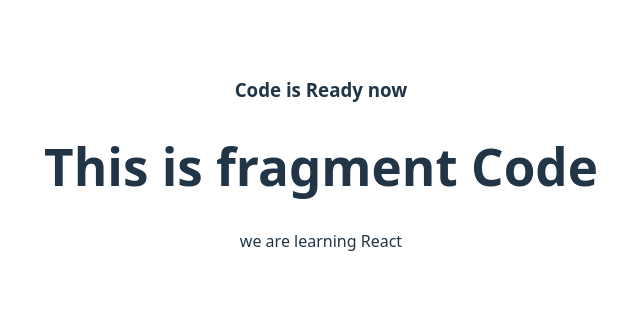
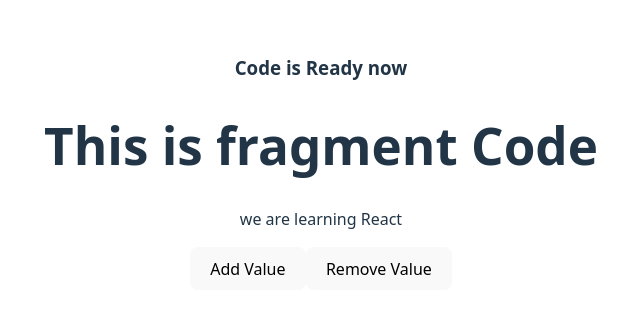
Before and after one commit to ahsan123-png/startUp, a React (Vite) app: page / in a window 1280 px wide. Shown: the part 237-550 px from the top of the page, without its empty margins (319-959 px from the left). Built offline with nearby package versions, Linux system fonts and the light colour scheme.

Commit message:
learn how to create and use compnoent

```diff
--- a/src/App.jsx
+++ b/src/App.jsx
@@ -12,8 +12,23 @@ function App() {
     <Hero/>
     <h1>This is fragment Code </h1>
     <p>we are learning React</p>
+    {/* use button component in main */}
+    <Button />
     </>
   )}
+
+  // Create button Component
+  function Button(){
+    return(
+    <>
+    <button>Add Value</button>
+    <button>Remove Value</button>
+    </>
+    )
+  }
+
+
+
 
 
 // function App() {
```
